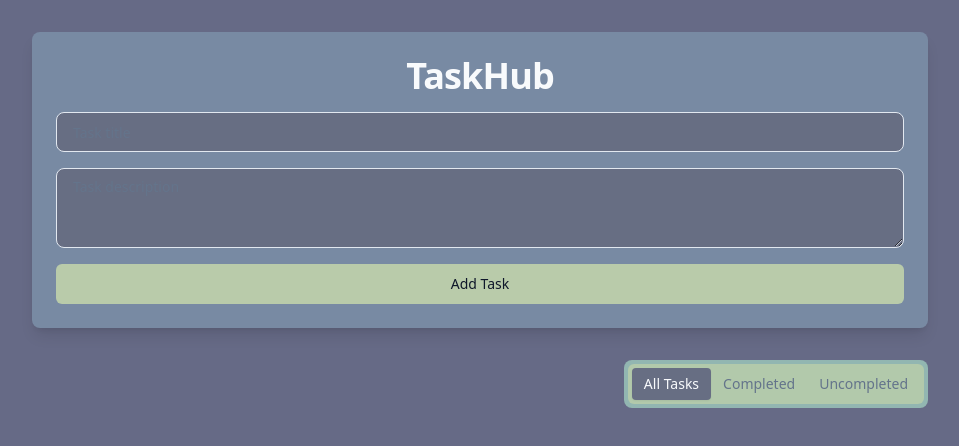
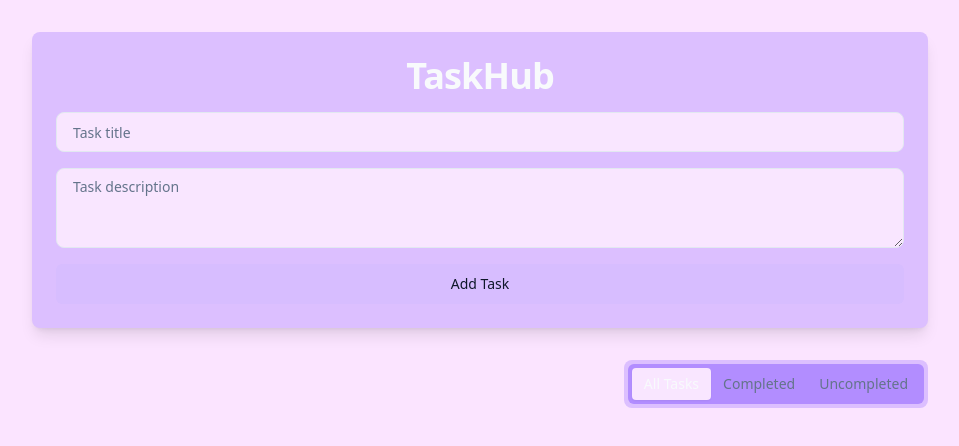
Before and after one commit to ruzellll/checkit-off-list, a React (Vite) app: page / in a window 1280 px wide. Shown: the top 446 px of the page, without its empty margins (160-1119 px from the left). Built offline with nearby package versions, Linux system fonts and the light colour scheme.

Commit message:
Update color scheme to FBE4FF, DCBFFF, and B28DFF
Changed the overall color palette of the project to the specified hex values for improved design consistency and visual appeal.
[skip gpt_engineer]

```diff
--- a/src/index.css
+++ b/src/index.css
@@ -4,25 +4,25 @@
 
 @layer base {
   :root {
-    --background: 225 12% 46%; /* #666A86 */
+    --background: 285 100% 95%; /* #FBE4FF */
     --foreground: 210 40% 98%;
 
-    --card: 217 25% 55%; /* #788AA3 */
+    --card: 264 100% 87%; /* #DCBFFF */
     --card-foreground: 210 40% 98%;
 
-    --popover: 174 19% 64%; /* #92B6B1 */
+    --popover: 259 100% 78%; /* #B28DFF */
     --popover-foreground: 210 40% 98%;
 
-    --primary: 92 24% 73%; /* #B2C9AB */
+    --primary: 264 100% 87%; /* #DCBFFF */
     --primary-foreground: 222.2 47.4% 11.2%;
 
-    --secondary: 43 39% 81%; /* #E8DDB5 */
+    --secondary: 285 100% 95%; /* #FBE4FF */
     --secondary-foreground: 222.2 47.4% 11.2%;
 
-    --muted: 217 25% 55%;
+    --muted: 264 100% 87%;
     --muted-foreground: 215.4 16.3% 46.9%;
 
-    --accent: 174 19% 64%;
+    --accent: 259 100% 78%;
     --accent-foreground: 222.2 47.4% 11.2%;
 
     --destructive: 0 84.2% 60.2%;
@@ -36,25 +36,25 @@
   }
 
   .dark {
-    --background: 225 12% 46%;
+    --background: 285 100% 95%;
     --foreground: 210 40% 98%;
 
-    --card: 217 25% 55%;
+    --card: 264 100% 87%;
     --card-foreground: 210 40% 98%;
 
-    --popover: 174 19% 64%;
+    --popover: 259 100% 78%;
     --popover-foreground: 210 40% 98%;
 
-    --primary: 92 24% 73%;
+    --primary: 264 100% 87%;
     --primary-foreground: 222.2 47.4% 11.2%;
 
-    --secondary: 43 39% 81%;
+    --secondary: 285 100% 95%;
     --secondary-foreground: 210 40% 98%;
 
-    --muted: 217 25% 55%;
+    --muted: 264 100% 87%;
     --muted-foreground: 215 20.2% 65.1%;
 
-    --accent: 174 19% 64%;
+    --accent: 259 100% 78%;
     --accent-foreground: 210 40% 98%;
 
     --destructive: 0 62.8% 30.6%;
--- a/src/pages/Index.tsx
+++ b/src/pages/Index.tsx
@@ -64,18 +64,18 @@ const Index = () => {
   });
 
   return (
-    <div className="min-h-screen p-8 bg-[#666A86]">
+    <div className="min-h-screen p-8 bg-[#FBE4FF]">
       <div className="max-w-4xl mx-auto">
-        <div className="p-6 mb-8 bg-[#788AA3] rounded-lg shadow-lg">
+        <div className="p-6 mb-8 bg-[#DCBFFF] rounded-lg shadow-lg">
           <TaskForm onSubmit={handleAddTask} />
         </div>
         <div className="flex justify-end mb-6">
           <Tabs
             defaultValue="all"
             onValueChange={(value) => setFilter(value as typeof filter)}
-            className="bg-[#92B6B1] p-1 rounded-lg"
+            className="bg-[#DCBFFF] p-1 rounded-lg"
           >
-            <TabsList className="bg-[#B2C9AB] [&>*]:data-[state=active]:bg-[#E8DDB5] [&>*]:data-[state=active]:text-[#666A86]">
+            <TabsList className="bg-[#B28DFF] [&>*]:data-[state=active]:bg-[#FBE4FF] [&>*]:data-[state=active]:text-[#B28DFF]">
               <TabsTrigger value="all">All Tasks</TabsTrigger>
               <TabsTrigger value="completed">Completed</TabsTrigger>
               <TabsTrigger value="uncompleted">Uncompleted</TabsTrigger>
```
